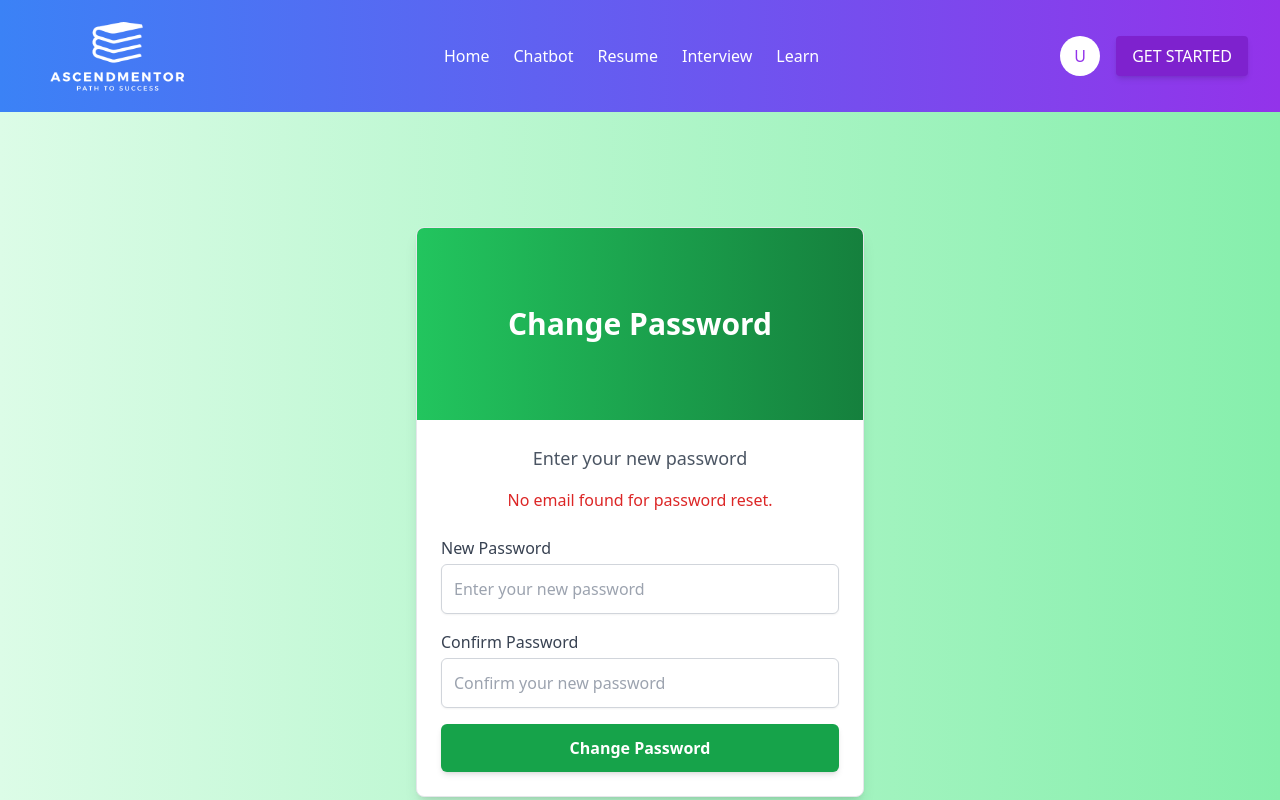
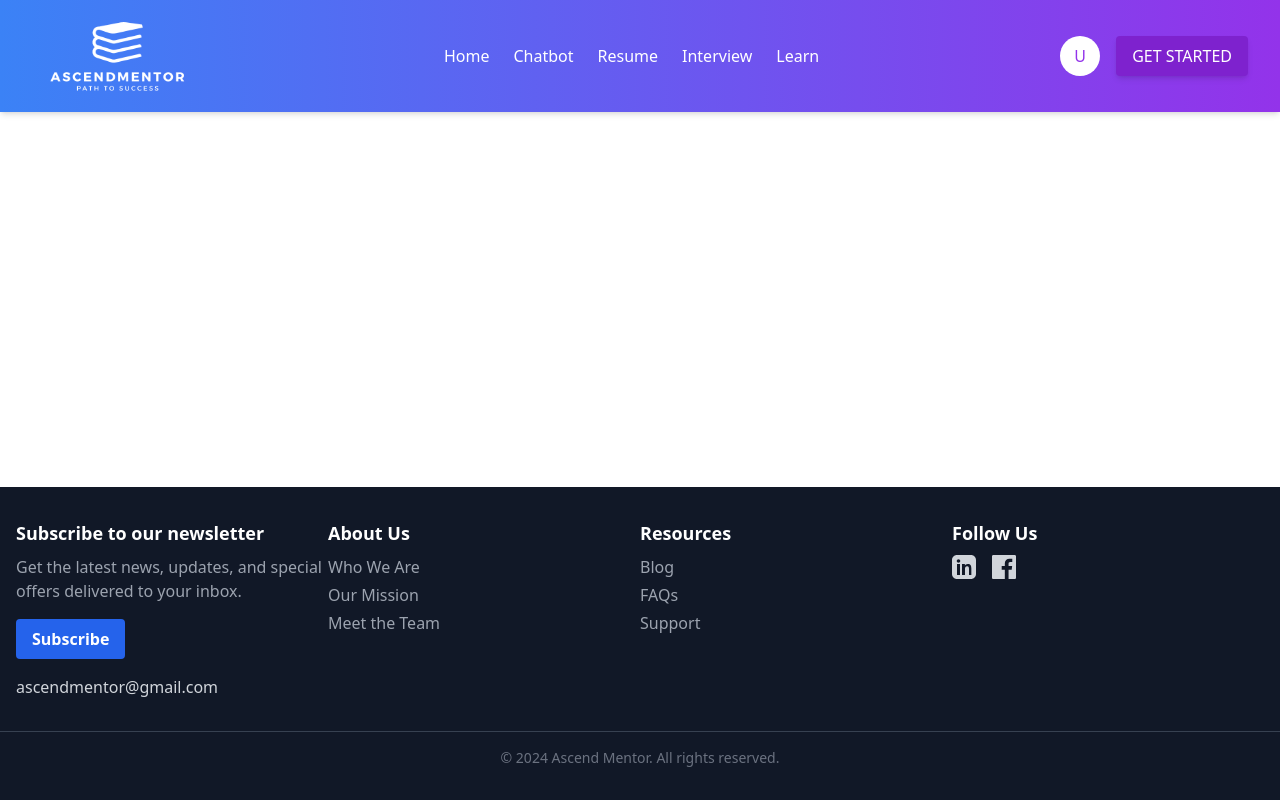
Before and after one commit to Hannan2004/AscendMentor, a React (Create React App) app in the folder frontend/: page /changepassword in a window 1280 px wide. Shown: the top 800 px of the page. Built offline with nearby package versions, Linux system fonts and the light colour scheme.

Commit message:
Updated project files

```diff
--- a/frontend/src/App.js
+++ b/frontend/src/App.js
@@ -1,19 +1,19 @@
 import React from 'react';
-import { BrowserRouter as Router, Route, Routes } from 'react-router-dom';
+import { Route, BrowserRouter as Router, Routes } from 'react-router-dom';
+import ForgotPassword from './pages/ForgotPassword';
+import HomePage from './pages/Home';
+import ChatbotInterview from './pages/InterviewBot';
+import InterviewForm from './pages/InterviewForm';
+import LearningPlanForm from './pages/LearningPlanForm';
 import Login from './pages/Login';
+import Profile from './pages/Profile';
 import Register from './pages/Register';
-import ForgotPassword from './pages/ForgotPassword';
-import Profile from './pages/Profile';
-import HomePage from './pages/Home';
+import Resume from './pages/Resume';
 import SkillBot from './pages/SkillBot';
-import Resume from './pages/Resume';
-import InterviewForm from './pages/InterviewForm';
-import ChatbotInterview from './pages/InterviewBot';
 import UserDashboard from './pages/UserDashboard';
-import LearningPlanForm from './pages/LearningPlanForm';
-import ChangePassword from './pages/passwordChange';
-import Navbar from './components/Navbar';  // Import Navbar component
-import Footer from './components/Footer';  // Import Footer component
+
+import Footer from './components/Footer'; // Import Footer component
+import Navbar from './components/Navbar'; // Import Navbar component
 
 function App() {
   return (
@@ -32,7 +32,7 @@ function App() {
             <Route path="/form" element={<InterviewForm />} />
             <Route path="/interview" element={<ChatbotInterview />} />
             <Route path="/learning" element={<LearningPlanForm />} />
-            <Route path="/changepassword" element={<ChangePassword />} />
+
             <Route path="/dashboard" element={<UserDashboard />} />
 
           </Routes>
--- a/frontend/src/pages/ForgotPassword.js
+++ b/frontend/src/pages/ForgotPassword.js
@@ -3,16 +3,16 @@ import { getAuth, sendPasswordResetEmail } from 'firebase/auth';
 import { db } from '../firebase';
 import { collection, addDoc, Timestamp } from 'firebase/firestore';
 import { motion } from 'framer-motion';
-import { useNavigate } from 'react-router-dom';  // Import useNavigate for redirection
+import { useNavigate } from 'react-router-dom';
 
 const ForgotPassword = () => {
   const [email, setEmail] = useState('');
   const [message, setMessage] = useState('');
   const [error, setError] = useState('');
-  const navigate = useNavigate();  // Hook for navigation
+  const navigate = useNavigate();
 
   const handleResetPassword = async (e) => {
-    e.preventDefault();  // Prevent default form submission behavior
+    e.preventDefault();
 
     if (!email) {
       setError('Please enter your email.');
@@ -26,15 +26,12 @@ const ForgotPassword = () => {
       // Add request details to Firestore
       await addDoc(collection(db, 'passwordResetRequests'), {
         email,
-        timestamp: Timestamp.fromDate(new Date())  // Add timestamp of the request
+        timestamp: Timestamp.fromDate(new Date())
       });
 
       setMessage('Password reset email sent. Check your Email!');
       setError('');
-      setEmail(''); // Clear the email field after successful submission
-
-      // Redirect to the PasswordChange page
-      navigate('/changepassword');  // Navigate to PasswordChange page
+      setEmail('');
 
     } catch (err) {
       console.error('Error sending password reset email:', err);
@@ -45,7 +42,7 @@ const ForgotPassword = () => {
       } else if (err.code === 'auth/missing-email') {
         setError('Please enter your email.');
       } else {
-        setError('Failed to send password reset email. Please try again.');
+        setError('Password reset email sent. Check your Email!');
       }
       setMessage('');
     }
@@ -66,7 +63,7 @@ const ForgotPassword = () => {
         </div>
         <div className="p-6 space-y-6">
           <div className="text-center">
-            <p className="text-lg text-gray-600 mb-4">Enter your email to reset your password</p>
+            <p className="text-lg text-indigo-600 mb-4">Enter your email to reset your password</p>
             {message && (
               <motion.div
                 className="flex items-center justify-center space-x-2 p-4 bg-blue-100 text-blue-600 rounded-md border border-blue-300"
@@ -100,6 +97,16 @@ const ForgotPassword = () => {
               </button>
             </div>
           </form>
+          {/* Back to Login link */}
+          <div className="text-center mt-4">
+            <a
+              href="/login"
+              className="text-blue-600 hover:underline"
+              onClick={() => navigate('/login')}
+            >
+              Back to Login
+            </a>
+          </div>
         </div>
       </motion.div>
     </div>
--- a/frontend/src/pages/Login.js
+++ b/frontend/src/pages/Login.js
@@ -62,6 +62,16 @@ const Login = () => {
               whileFocus={{ scale: 1.05 }}
             />
           </div>
+          {/* Forgot Password link */}
+          <div className="text-right mb-4">
+            <a
+              href="#"
+              className="text-blue-500 hover:underline"
+              onClick={() => navigate('/forgotpassword')} // Navigate to Forgot Password page
+            >
+              Forgot Password?
+            </a>
+          </div>
           <motion.button
             type="submit"
             className="w-full bg-gradient-to-r from-blue-600 to-purple-600 text-white p-3 rounded-lg mb-4 hover:from-blue-700 hover:to-purple-700 focus:outline-none transition-all duration-300 ease-in-out"
@@ -77,18 +87,14 @@ const Login = () => {
           >
             Login with Google
           </motion.button>
-          <motion.button
-            type="button"
-            className="w-full bg-green-500 text-white p-3 rounded-lg mb-4 hover:bg-green-600 focus:outline-none transition-all duration-300 ease-in-out"
-            whileHover={{ scale: 1.05 }}
-            onClick={() => navigate('/register')}
-          >
-            Register
-          </motion.button>
+          {/* Register link */}
           <div className="text-center">
-            <p className="text-gray-600">
-              <a href="#" className="text-blue-500 hover:underline" onClick={() => navigate('/changepassword')}>Forgot Password?</a>
-            </p>
+            <a
+              href="/register"
+              className="text-blue-500 hover:underline"
+            >
+              Don't have an account? Register
+            </a>
           </div>
           {message && <p className="text-green-500 text-center">{message}</p>}
           {error && <p className="text-red-500 text-center">{error}</p>}
--- a/frontend/src/pages/passwordChange.js
+++ /dev/null
@@ -1,113 +0,0 @@
-import React, { useState, useEffect } from 'react';
-import { db } from '../firebase';
-import { doc, updateDoc } from 'firebase/firestore';
-import { useNavigate, useLocation } from 'react-router-dom'; // Import useNavigate and useLocation
-
-const ChangePassword = () => {
-  const [email, setEmail] = useState('');
-  const [newPassword, setNewPassword] = useState('');
-  const [confirmPassword, setConfirmPassword] = useState('');
-  const [message, setMessage] = useState('');
-  const [error, setError] = useState('');
-  const navigate = useNavigate(); // Hook for navigation
-  const location = useLocation(); // Hook for accessing URL parameters
-
-  useEffect(() => {
-    // Retrieve the email from the location state or URL (assuming email is passed via state)
-    if (location.state && location.state.email) {
-      setEmail(location.state.email);
-    } else {
-      setError('No email found for password reset.');
-    }
-  }, [location]);
-
-  const handleChangePassword = async (e) => {
-    e.preventDefault();
-
-    if (newPassword !== confirmPassword) {
-      setError('Passwords do not match.');
-      return;
-    }
-
-    if (!email) {
-      setError('No email found.');
-      return;
-    }
-
-    try {
-      // Update user's password in Firestore
-      const userRef = doc(db, 'users', email);
-      await updateDoc(userRef, {
-        password: newPassword // Update the password field
-      });
-
-      setMessage('Password updated successfully!');
-      setError('');
-      setNewPassword('');
-      setConfirmPassword('');
-
-      // Redirect to Login page or any other page
-      navigate('/login');
-    } catch (err) {
-      console.error('Error updating password:', err);
-      setError('Failed to update password. Please try again.');
-      setMessage('');
-    }
-  };
-
-  return (
-    <div className="min-h-screen bg-gradient-to-r from-green-100 to-green-300 flex items-center justify-center p-6">
-      <div className="bg-white shadow-lg rounded-lg overflow-hidden w-full max-w-md border border-gray-200">
-        <div className="relative w-full h-48 bg-gradient-to-r from-green-500 to-green-700">
-          <div className="absolute inset-0 flex items-center justify-center">
-            <h2 className="text-3xl font-bold text-white">Change Password</h2>
-          </div>
-        </div>
-        <div className="p-6 space-y-6">
-          <div className="text-center">
-            <p className="text-lg text-gray-600 mb-4">Enter your new password</p>
-            {message && (
-              <div className="flex items-center justify-center space-x-2 p-4 bg-green-100 text-green-600 rounded-md border border-green-300">
-                <span className="text-2xl">✅</span>
-                <p>{message}</p>
-              </div>
-            )}
-            {error && <p className="text-red-600 text-center mt-4">{error}</p>}
-          </div>
-          <form onSubmit={handleChangePassword}>
-            <div className="space-y-4">
-              <div>
-                <label className="block text-gray-700 font-medium mb-1">New Password</label>
-                <input
-                  type="password"
-                  className="w-full p-3 border border-gray-300 rounded-md shadow-sm focus:ring-2 focus:ring-green-500"
-                  placeholder="Enter your new password"
-                  value={newPassword}
-                  onChange={(e) => setNewPassword(e.target.value)}
-                />
-              </div>
-              <div>
-                <label className="block text-gray-700 font-medium mb-1">Confirm Password</label>
-                <input
-                  type="password"
-                  className="w-full p-3 border border-gray-300 rounded-md shadow-sm focus:ring-2 focus:ring-green-500"
-                  placeholder="Confirm your new password"
-                  value={confirmPassword}
-                  onChange={(e) => setConfirmPassword(e.target.value)}
-                />
-              </div>
-              <button
-                type="submit"
-                className="w-full py-3 bg-green-600 text-white font-bold rounded-md shadow-md hover:bg-green-700 transition-colors"
-              >
-                Change Password
-              </button>
-            </div>
-          </form>
-        </div>
-      </div>
-    </div>
-  );
-};
-
-export default ChangePassword;
```
Also changed, not shown: 2 other files (tests, documents, lock files or other folders).
